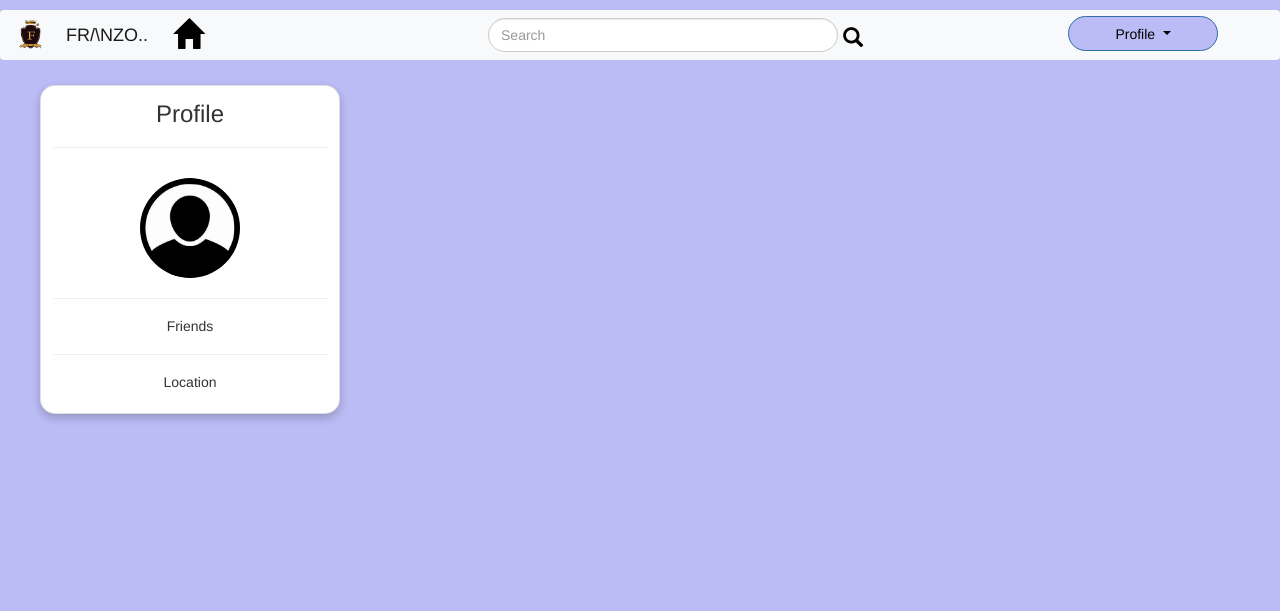
After one commit to Parkar-Training/FranzoPost, a Django app: template user/templates/html_files/chatmodule.html in a window 1280 px wide. The commit adds this page. Shown: the top 611 px of the page. Run offline with Django 3.2, Linux system fonts and the light colour scheme; the template is opened without the code that fills it, so the values that code supplies are empty; parts of the project's set-up code (start-up, migrations or seed data) failed here and were passed over; some libraries are stand-ins or nearby versions.

```diff
--- a/Friend/AddFriend.py
+++ b/Friend/AddFriend.py
@@ -30,7 +30,7 @@ class AddFriend(APIView):
             # model = course
             # print(model)
             sample = serializer.data[i]
-            print("sample:->> ", sample['FuserId'])
+            print("sample:->> ", sample['FuserId'],"sample type==>",type(sample))
             sample['name']=''
             print(sample['FriendId']==1)
             if (sample['FriendId']== int(userId) ):
--- a/Posts/views.py
+++ b/Posts/views.py
@@ -7,10 +7,13 @@ from Posts.models import Post
 from Posts.postSerialization import post_Class
 
 
+
 def getAllPost(request):
     print("inside get function")
     model = Post.objects.all()
     print("get start function\n models--->", model, "type of model---->", type(model))
+
+
     #getdata = request.POST.get('getdata', 'None')
     #print("getdata--->", getdata, "type of getdata", type(getdata))
     # serializer = serializerClass(model,many=True)
--- a/socialmedia/settings.py
+++ b/socialmedia/settings.py
@@ -28,7 +28,7 @@ SECRET_KEY = 'django-insecure-_vt1--pp6i^a%kuv!+r9o3_s6wcgdp$=l-m(&+ftp03a$3#)o0
 # SECURITY WARNING: don't run with debug turned on in production!
 DEBUG = True
 
-ALLOWED_HOSTS = []
+ALLOWED_HOSTS = ['localhost', '127.0.0.1','192.168.0.104', '10.50.30.52','.ngrok.io']
 
 
 # Application definition
@@ -86,12 +86,13 @@ WSGI_APPLICATION = 'socialmedia.wsgi.application'
 
 # Database
 # https://docs.djangoproject.com/en/3.2/ref/settings/#databases
+#'HOST': '127.0.0.1',
 
 DATABASES = {
     'default': {
         'ENGINE': 'django.db.backends.mysql',
         'NAME': 'mydb',
-        'HOST': '127.0.0.1',
+        'HOST': '192.168.0.104',
         'PORT': '3306',
         'USER': 'root',
         'PASSWORD': 'root',
--- a/socialmedia/urls.py
+++ b/socialmedia/urls.py
@@ -65,6 +65,7 @@ urlpatterns = [
     path(r'api/sign_up/combine_profile', views.Homepage, name='homepage'),
     path(r'api/franzo', views.welcome, name= 'welcomePage'),
     path(r'api/sign_up/combine_profile/aboutMe', views.aboutMe, name = 'AboutMe'),
+    #path(r'api/sign_up/postPost',views.postPosts,name='Posts'),
 
     #path(r'api/sign_up/otp', views.otp, name='otp'),
 #--------user api---------------------
--- a/user/static/javascript/signIn.js
+++ b/user/static/javascript/signIn.js
@@ -24,7 +24,7 @@ const form = document.getElementById('formLogin');
         async: false,
         $.ajax({
             type: "POST",
-            url: 'http://127.0.0.1:8000/api/sign_up/signIn',
+            url: 'http://192.168.0.104:8000/api/sign_up/signIn',
 
             data: params,
             dataType: 'json',
@@ -56,7 +56,7 @@ const form = document.getElementById('formLogin');
 
         console.log("next page is otp 10"),
 
-        location.href = 'http:///127.0.0.1:8000/api/sign_up/combine_profile';
+        location.href = 'http://192.168.0.104:8000/api/sign_up/combine_profile';
 
 
     }
--- a/user/static/javascript/user_new.js
+++ b/user/static/javascript/user_new.js
@@ -22,7 +22,7 @@ var otp_from_back = "";
             async: false,
             $.ajax({
                 type: "POST",
-                url: 'http://127.0.0.1:8000/api/sign_up',
+                url: 'http://192.168.0.104:8000/api/sign_up',
                 data: params,
                 dataType: 'json',
 
@@ -43,7 +43,7 @@ var otp_from_back = "";
             alert('Success!'),
             otp_from_back = data,
             console.log("otp from backend", otp_from_back),
-            location.href = 'http:///127.0.0.1:8000/api/sign_up/otp',
+            location.href = 'http:///192.168.0.104:8000/api/sign_up/otp',
             console.log("next page is otp");
             //alert(data);
             if (data == 'success') {
--- /dev/null
+++ b/user/templates/html_files/chatmodule.html
@@ -0,0 +1,273 @@
+<!DOCTYPE html>
+<html>
+    <head>
+        <meta charset="UTF-8">
+        <meta http-equiv="X-UA-Compatible" content="IE=edge">
+        <meta name="viewport" content="width=device-width, initial-scale=1.0">
+        <title></title>
+        <link rel="stylesheet" href="https://maxcdn.bootstrapcdn.com/bootstrap/4.5.2/css/bootstrap.min.css">
+        <link href="//netdna.bootstrapcdn.com/font-awesome/3.2.1/css/font-awesome.css" rel="stylesheet">
+        <script src="https://ajax.googleapis.com/ajax/libs/jquery/3.5.1/jquery.min.js"></script>
+        <script src="https://cdnjs.cloudflare.com/ajax/libs/popper.js/1.16.0/umd/popper.min.js"></script>
+        <script src="https://maxcdn.bootstrapcdn.com/bootstrap/4.5.2/js/bootstrap.min.js"></script>
+        <link rel="stylesheet" href="https://maxcdn.bootstrapcdn.com/bootstrap/3.3.7/css/bootstrap.min.css">
+
+        <style>
+            body{
+                background-color: rgb(187, 187, 245);
+
+            }
+            .card{
+                box-shadow: 0 4px 8px 0 rgba(0, 0, 0, 0.2);
+
+                margin : 10px;
+                text-align : center;
+                border-radius : 15px;
+                margin-top: 5px;
+                width: 800px;
+
+
+
+            }
+            .h{
+                margin-top: 2px;
+            }
+            .image1{
+                width:100px;
+                 height: 100px;
+                 text-align: center;
+                 border-radius: 50px;
+                 margin-top: 10px;
+            }
+            .hyper{
+                font-family: serif;
+                font-weight: bolder;
+                margin-top: 10px;
+            }
+            .scroll{
+                overflow-y: scroll;
+                height: 250px;
+                border-radius: 15px;
+            }
+            .btn{
+                border-radius: 20px;
+                width: 150px;
+                height: 35px;
+                background-color: rgb(187,187, 245);
+                box-shadow: rgba(0, 0, 0, 0.2);
+
+            }
+            .hy{
+                font-family: serif;
+                font-weight: bolder;
+            }
+            .card-title{
+                color: orangered;
+                margin-top: 5px;
+            }
+            .card{
+                width: 18rem;
+                display: flex;
+                justify-content: space-between;
+
+            }
+            .navbar{
+                margin-top:10px ;
+                height: 50px;
+            }
+            .nav-link{
+                color: black;
+                font-weight: bold;
+                margin-top: 7px;
+            }
+            .form-control{
+                width: 350px;
+                align-items: center;
+                margin-left: 100px;
+                margin-top: 7px;
+                border-radius: 20px;
+            }
+            .card1{
+              margin-left: 0%;
+              box-shadow: dimgray;
+              width: 18rem;
+                display: flex;
+                justify-content: space-between;
+
+            }
+            .des{
+              padding: 3px;
+              text-align: center;
+              padding-top: 10px;
+              border-bottom-right-radius: 5px;
+              border-bottom-left-radius: 5px;
+            }
+        button{
+         margin-top: 2px;
+         margin-bottom: 10px;
+         background-color: white;
+         border: 1px solid rgb(177, 152, 152);
+         border-radius: 5px;
+         padding:2px;
+       }
+
+
+       .card2{
+           width: 100%;
+           height: 100%;
+           background: lavender;
+           box-shadow: 0 0 1px 2px rgba(0, 0, 0, 5);
+           margin-bottom: 20px;
+           border-radius: 2px;
+           font-size: 14px
+       }
+       .card2 .picture{
+
+           background-position: 50%;
+           background-size: cover;
+
+       }
+       .card2 .content{
+         display: flex;
+         flex-direction: column;
+         padding: 15px 10px;
+       }
+       .card .header{
+         display: flex;
+         align-items: center;
+       }
+       .card2 profile-pic{
+         background-image: url(/img/img2.jpg);
+         background-position: 50%;
+         background-size: cover;
+         height: 50px;
+         width: 50px;
+         border-radius: 50%;
+       }
+
+
+
+      </style>
+
+    </head>
+    <body>
+        <nav class="navbar navbar-expand-lg navbar-light bg-light" >
+            <img src="/static/logo.png" alt="" width="40" height="40">
+            <a class="navbar-brand" href="#" >FR/\NZO..</a>
+            <button class="navbar-toggler" type="button" data-toggle="collapse" data-target="#navbarSupportedContent" aria-controls="navbarSupportedContent" aria-expanded="false" aria-label="Toggle navigation">
+              <span class="navbar-toggler-icon"></span>
+            </button>
+            <div>
+              <a href="combine_profile.html"><i class="glyphicon glyphicon-home" style="font-size: 30px; color: black;"></i></a>
+            </div>
+
+            <div class="collapse navbar-collapse" id="navbarSupportedContent">
+                <div style="display: inline-block; margin-left: 20px; ">
+                  <form class="d-flex" style="margin-top:30px ;" id="formSearch" method="POST">
+                      <input class="form-control md-2" type="text" placeholder="Search" style="margin-left: 250px;" >
+                      <a href="search_friend.html"><span class="glyphicon glyphicon-search" style="margin-top: 15px;margin-left: 5px; font-size: 20px; color: black;"></span></a>
+                    </form>
+            </div>
+            <div class="dropdown" style="margin-left: 850px;bottom: 38px;">
+              <button class="btn btn-primary dropdown-toggle" type="button" style="margin-top: 0% auto; color: black;"id="dropdownMenuButton" data-toggle="dropdown" aria-haspopup="true" aria-expanded="false" style="margin-top:0px;">
+                Profile
+              </button>
+              <div class="dropdown-menu" aria-labelledby="dropdownMenuButton">
+                <a class="dropdown-item" href="about_me_dummy.html">About Me</a>
+                <a class="dropdown-item" href="Prefernces_Page.html">Preferences</a>
+                <a class="dropdown-item" href="friend_list.html">Friend List</a>
+                <a class="dropdown-item" href="welcome.html">Log-out</a>
+              </div>
+            </div>
+
+
+            </div>
+        </nav>
+    <!--navbar complete-->
+    <!-- MY Profile code start-->
+        <div class="container-fluid">
+            <div class="row">
+              <div class="col-sm-4">
+                <div class="col-lg-6 mb-4">
+                    <div class="card" style="width: 300px;">
+                        <div class="card-body">
+                            <h3 class="h">Profile</h3>
+                            <hr>
+                            <center><img class="image1" src="/static/images/profileLogo.jpg"></center>
+                            <h4 class="hyper" id="user-name"> <script>
+                              document.getElementById("user-name").innerHTML= localStorage.getItem("AP");
+                            </script></h4>
+
+                            <hr>
+                            <h5>Friends</h5>
+                            <hr>
+                            <h5>Location</h5>
+
+                        </div>
+                    </div>
+
+                </div>
+                <!--My Profile complete-->
+                <!---->
+
+                <!--left side complete-->
+
+        <form method="post" id="formChat">
+            <div class="container" id="div1" style="width: 100px; height: 250px;">
+
+            </div>
+
+        </form>
+
+
+
+        <div class="col-sm-4">
+            <div class="side">
+            <div class="col-lg-6 mb-4">
+            <div class="card" style="align-items: top; margin-left: 700px;  display: flex; bottom: 730px; width: 250px; " >
+                <div class="scroll">
+                  <medium>Ads</medium>
+                  <h5 class="card-title"  >Great India Festival</h5>
+                  <!--img src="/static/ad2.jpg" class="card-img-top" -->
+                    <div class="card-body">
+                    <p class="card-text" >Upto 60% Off | Women's Clothing</p>
+                    <a href="#" class="btn btn-primary"style="background-color:orangered; color:white; border-color:white;">Shopping.com</a>
+                  </div>
+                  <hr class="new1">
+                  <h5 class="card-title" style="color: brown; font-style: italic">Burger Feed Your Soul!!</h5>
+                  <img src="/static/burger.jpg" class="card-img-top" alt="...">
+                  <div class="card-body">
+                    <p class="card-text" style="color:rgb(143, 46, 10); font-weight: bold; font-family:serif;"> It takes two hands to hold a Whopper.</p>
+                    <a href="#" class="btn btn-primary" style="background-color:brown; color:white; border-color:white;">Burger.com</a>
+
+                </div>
+            </div>
+            </div>
+            </div>
+            <!--Ad suggestions-->
+              <div class="col-lg-6 mb-4">
+                <div class="card" style="align-items: top; margin-left: 700px;  display: flex; bottom: 730px; width: 250px;" >
+                  <div class="scroll">
+                    <medium>Suggestion Ads</medium>
+                    <h5 class="card-title"  >Great India Festival</h5>
+                    <!--img src="/static/ad2.jpg" class="card-img-top" -->
+                      <div class="card-body">
+                      <p class="card-text" >Upto 60% Off | Women's Clothing</p>
+                      <a href="#" class="btn btn-primary"style="background-color:orangered; color:white; border-color:white;">Shopping.com</a>
+                    </div>
+                    <hr class="new1">
+                    <h5 class="card-title" style="color: brown; font-style: italic">Burger Feed Your Soul!!</h5>
+                    <img src="/static/burger.jpg" class="card-img-top" alt="...">
+                    <div class="card-body">
+                      <p class="card-text" style="color:rgb(143, 46, 10); font-weight: bold; font-family:serif;"> It takes two hands to hold a Whopper.</p>
+                      <a href="#" class="btn btn-primary" style="background-color:brown; color:white; border-color:white;">Burger.com</a>
+
+                  </div>
+              </div>
+              </div>
+              </div>
+            </div>
+    </div>
+
+    </body>
+</html>
--- a/user/templates/html_files/welcome.html
+++ b/user/templates/html_files/welcome.html
@@ -121,12 +121,12 @@
                             <img id="image" src="/static/images/logo.png" width="300" height="300">
 	                        <p class="Site_brand">FRANZO </p>
 
-                            <!--button class="btn" onclick="http://127.0.0.1:8000/api/sign_up/signIn">Sign In</button-->
-                            <button class="btn" onclick="window.location.href = 'http://127.0.0.1:8000/api/sign_up/signIn';">
+                            <!--button class="btn" onclick="http://192.168.0.104:8000/api/sign_up/signIn">Sign In</button-->
+                            <button class="btn" onclick="window.location.href = 'http://192.168.0.104:8000/api/sign_up/signIn';">
                             SIGN IN
                             </button>
 
-	                        <div class="hero-cta"><a class="button button-primary" href="http://127.0.0.1:8000/api/sign_up">Create An Account</a></div>
+	                        <div class="hero-cta"><a class="button button-primary" href="http://192.168.0.104:8000/api/sign_up">Create An Account</a></div>
 						</div>
                     </div>
                 </div>
```
Also changed, not shown: user/static/javascript/combineProfile.js (+122 -17 lines), user/templates/html_files/Prefernces_Page.html (+5 -5 lines), user/templates/html_files/about_me_dummy.html (+5 -5 lines), user/templates/html_files/combine_profile.html (+12 -17 lines), user/templates/html_files/friend_list.html (+6 -6 lines), user/templates/html_files/pending_request.html (+5 -5 lines), user/views.py (+82 -19 lines).
